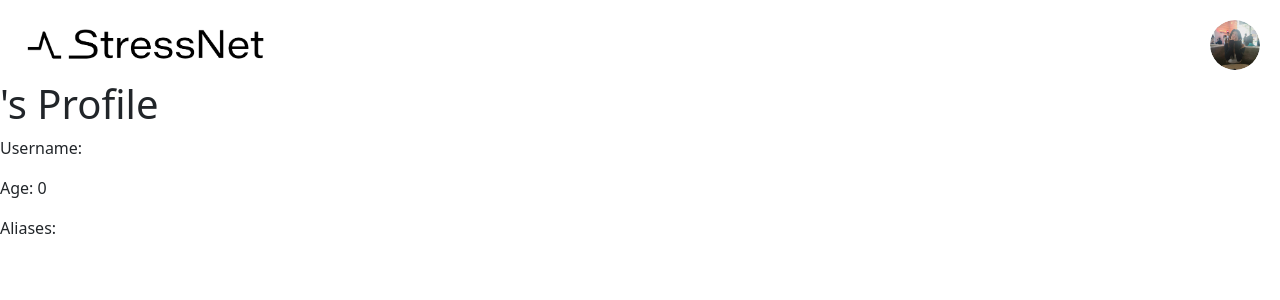
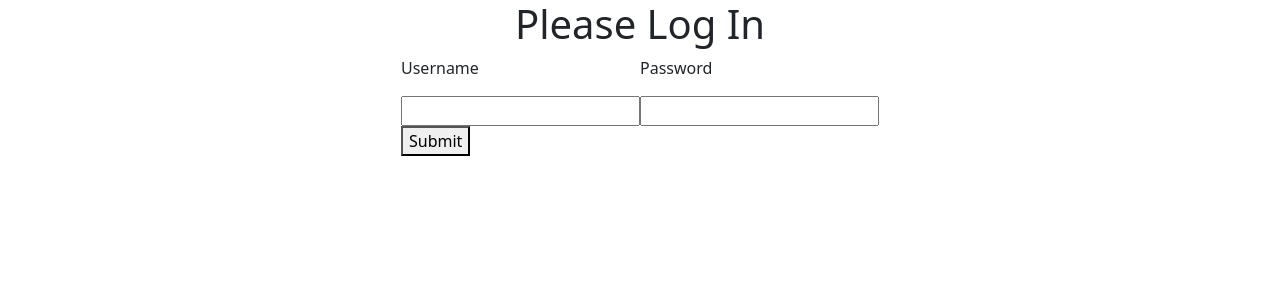
Before and after one commit to calvinxia1/divvy, a React (Create React App) app in the folder client/: page /login in a window 1280 px wide. Shown: the top 300 px of the page. Built offline with nearby package versions, Linux system fonts and the light colour scheme; no server answers.

Commit message:
simple login created + can route to different pages

```diff
--- a/client/package.json
+++ b/client/package.json
@@ -15,6 +15,7 @@
     "http-proxy-middleware": "^2.0.6",
     "react": "^18.2.0",
     "react-dom": "^18.2.0",
+    "react-router-dom": "^6.16.0",
     "react-scripts": "5.0.1",
     "typescript": "^4.9.5",
     "web-vitals": "^2.1.4"
--- a/client/src/App.tsx
+++ b/client/src/App.tsx
@@ -1,30 +1,18 @@
 import React, { useState, useEffect } from "react";
-import ProfileButton from "./ProfileButton";
-import Logo from "./Logo";
-import Profile from "./components/Profile";
-import "./App.css";
+import { BrowserRouter as Router, Route, Routes } from 'react-router-dom';
+import HomePage from "./pages/HomePage";
+import Login from "./pages/Login";
+
+
 function App() {
-  const username = "ihavenoidea"
-
   return (
-    <div className="div">
-      <div className="head-container">
-        <div className="logo">
-          <Logo />
-        </div>
-        <div className="nav"></div>
-        <div className="profile">
-          <ProfileButton />
-        </div>
-      </div>
-      <div className="body-container">
-        <Profile username={username}/>
-        <div className="sidebar-container"></div>
-        <div className="feed-container"></div>
-      </div>
-      <div className="footer-container"></div>
-    </div>
-  );
+    <Router>
+      <Routes>
+        <Route path = '/homepage' element = {<HomePage/>}/>
+        <Route path = '/login' element = {<Login/>}/>
+      </Routes>
+    </Router>
+  )
 }
 
 export default App;
--- a/client/src/Logo.tsx
+++ b/client/src/components/Logo.tsx
@@ -1,6 +1,6 @@
 import React from 'react'
-import "./styles/Logo.css"
-import stressnet from "./img/stressnet.png"
+import "../styles/Logo.css"
+import stressnet from "../img/stressnet.png"
 
 
 
--- a/client/src/components/Profile.tsx
+++ b/client/src/components/Profile.tsx
@@ -1,6 +1,6 @@
 import React, { useState, useEffect } from "react";
 interface Props {
-  username:string;
+  id:number;
 }
 interface ProfileInfo {
   id: number;
@@ -9,7 +9,7 @@ interface ProfileInfo {
   age: number;
   aliases: string[];
 }
-const Profile = ({username}: Props) => {
+const Profile = ({id}: Props) => {
   const [data, setData] = useState<ProfileInfo>({
     id: 0,
     username: "",
@@ -18,14 +18,14 @@ const Profile = ({username}: Props) => {
     aliases: [""],
   });
   useEffect(() => {
-    fetch(`/profile/${username}`) // Use the correct URL path use back tick when using variables in path
+    fetch(`/profile/${id}`) // Use the correct URL path use back tick when using variables in path
       .then((response) => response.json())
       .then((data) => setData(data))
       .catch((error) => {
         console.error("Error fetching data: ", error);
         // Handle the error here, e.g., display an error message to the user
       });
-  }, [username]);
+  }, [id]);
   return (
     <div>
       <h1>{data.name}'s Profile</h1>
--- a/client/src/ProfileButton.tsx
+++ b/client/src/components/ProfileButton.tsx
@@ -1,6 +1,6 @@
 import React from "react";
-import "./styles/ProfileButton.css"
-import dara from "./img/dara.jpg"
+import "../styles/ProfileButton.css"
+import dara from "../img/dara.jpg"
 
 const ProfileButton = () => {
   return (
--- /dev/null
+++ b/client/src/pages/HomePage.tsx
@@ -0,0 +1,30 @@
+import React from 'react'
+import ProfileButton from "../components/ProfileButton";
+import Logo from "../components/Logo";
+import Profile from "../components/Profile";
+import '../styles/HomePage.css';
+const HomePage = () => {
+    const id = 0;
+
+    return (
+      <div className="div">
+        <div className="head-container">
+          <div className="logo">
+            <Logo />
+          </div>
+          <div className="nav"></div>
+          <div className="profile">
+            <ProfileButton />
+          </div>
+        </div>
+        <div className="body-container">
+          <Profile id={id}/>
+          <div className="sidebar-container"></div>
+          <div className="feed-container"></div>
+        </div>
+        <div className="footer-container"></div>
+      </div>
+    );
+}
+
+export default HomePage
--- /dev/null
+++ b/client/src/pages/Login.tsx
@@ -0,0 +1,48 @@
+import React, { useState, FormEvent } from 'react';
+
+import '../styles/Login.css';
+
+
+const Login = () => {
+  const [username, setUsername] = useState<string>('');
+  const [password, setPassword] = useState<string>('');
+
+  const handleSubmit = (e: FormEvent) => {
+    e.preventDefault();
+    // Perform login logic here
+    // Example: Call an authentication API with username and password
+    // If successful, call setToken with the token received
+    // If unsuccessful, handle errors accordingly
+  };
+
+  return (
+    <div className="login-wrapper">
+      <h1>Please Log In</h1>
+      <form onSubmit={handleSubmit}>
+        <label>
+          <p>Username</p>
+          <input
+            type="text"
+            value={username}
+            onChange={(e) => setUsername(e.target.value)}
+            required
+          />
+        </label>
+        <label>
+          <p>Password</p>
+          <input
+            type="password"
+            value={password}
+            onChange={(e) => setPassword(e.target.value)}
+            required
+          />
+        </label>
+        <div>
+          <button type="submit">Submit</button>
+        </div>
+      </form>
+    </div>
+  );
+}
+
+export default Login;
--- /dev/null
+++ b/client/src/styles/Login.css
@@ -0,0 +1,5 @@
+.login-wrapper {
+    display: flex;
+    flex-direction: column;
+    align-items: center;
+}
```
Also changed, not shown: client/src/CreateUserForm.tsx (deleted, +0 -61 lines), client/help/Button.tsx (renamed from client/src/Button.tsx), client/help/ListGroup.tsx (renamed from client/src/ListGroup.tsx), client/src/styles/HomePage.css (renamed from client/src/App.css), 1 other file (tests, documents, lock files or other folders).
